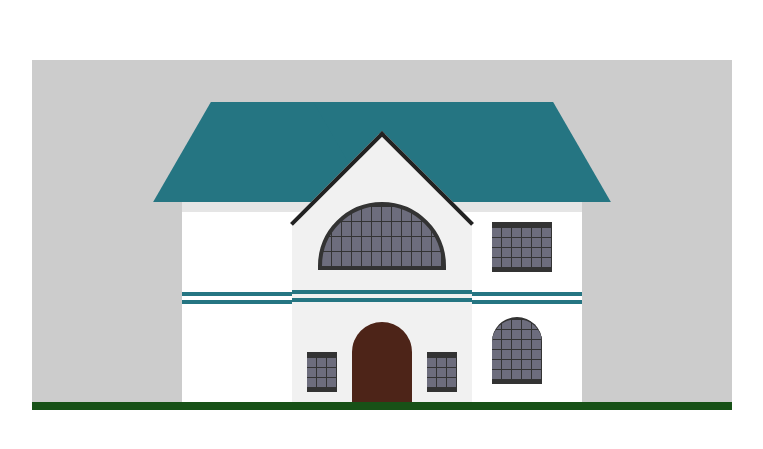
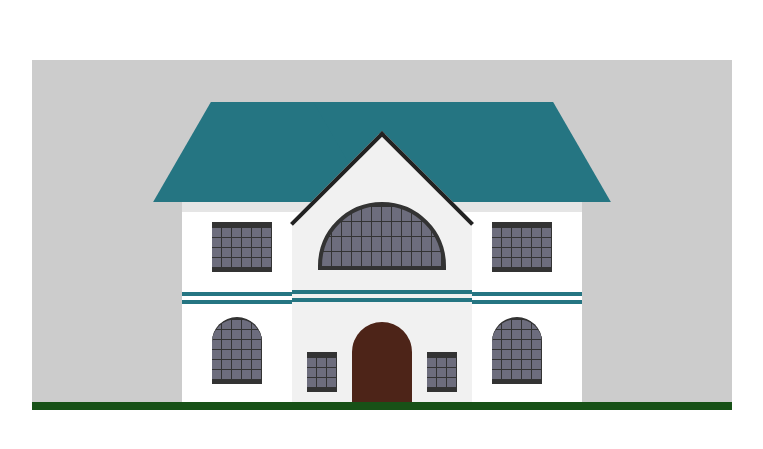
Before and after one commit to CJR85/css-house-drawing, a plain HTML site: page index.html in a window 1280 px wide. Shown: the part 165-614 px from the top of the page, without its empty margins (258-1021 px from the left). Drawn offline with Linux system fonts and the light colour scheme.

Commit message:
Style windows_left class.

```diff
--- a/style.css
+++ b/style.css
@@ -219,3 +219,44 @@ body {
   border-top-left-radius: 60px;
   border-top-right-radius: 60px;
 }
+
+.windows_left {
+  position: absolute;
+  top: 20px;
+  left: 30px;
+  width: 60px;
+  height: 50px;
+  background: #333;
+  background-image: linear-gradient(
+      to right,
+      transparent 10%,
+      transparent 90%,
+      #333 90%
+    ),
+    linear-gradient(to bottom, transparent 10%, #6d6d7d 10%, #6d6d7d 90%);
+  background-size: 10px 10px;
+  border-top: 5px solid #333;
+  border-bottom: 5px solid #333;
+}
+
+.windows_left::before {
+  content: '';
+  position: absolute;
+  top: 90px;
+
+  width: 50px;
+  height: 60px;
+  background: #333;
+  background-image: linear-gradient(
+      to right,
+      transparent 10%,
+      transparent 90%,
+      #333 90%
+    ),
+    linear-gradient(to bottom, transparent 10%, #6d6d7d 10%, #6d6d7d 90%);
+  background-size: 10px 10px;
+  border-top: 2px solid #333;
+  border-bottom: 5px solid #333;
+  border-top-left-radius: 60px;
+  border-top-right-radius: 60px;
+}
```
